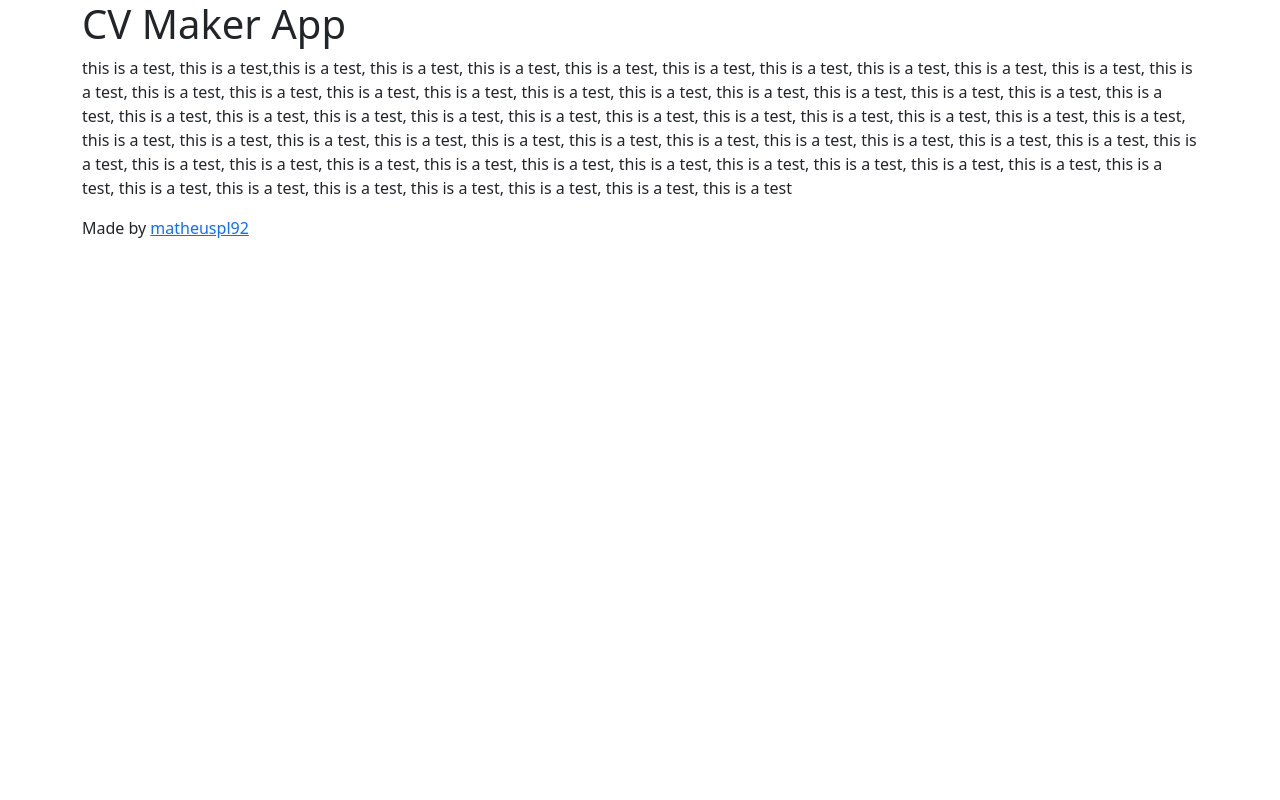
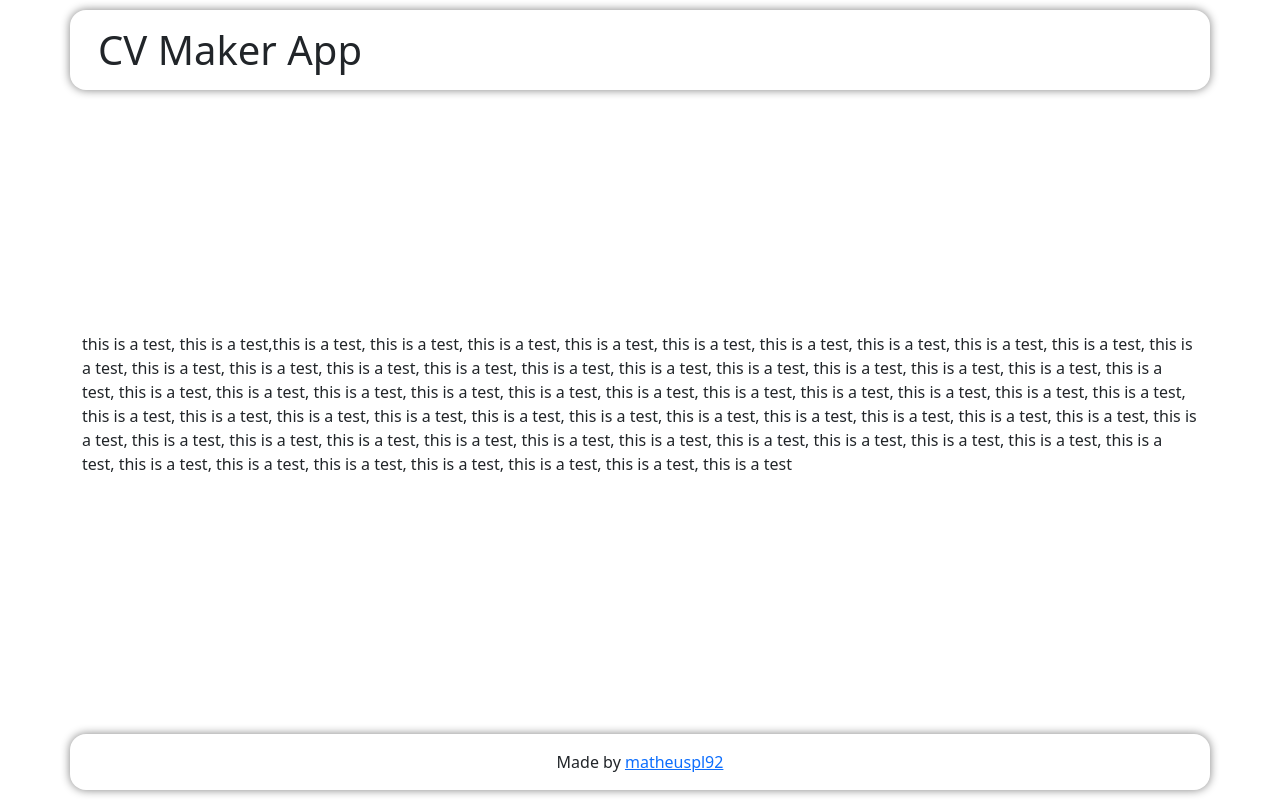
Before and after one commit to matheuspl92/cv-project, a React (Create React App) app: page / in a window 1280 px wide. Built offline with nearby package versions, Linux system fonts and the light colour scheme.

Commit message:
Change project structure and add CSS stylesheets

```diff
--- /dev/null
+++ b/src/App.css
@@ -0,0 +1,7 @@
+#main-container {
+    padding: 10px;
+    display: flex;
+    flex-direction: column;
+    justify-content: space-between;
+    height: 100vh;
+}
--- a/src/App.js
+++ b/src/App.js
@@ -1,25 +1,19 @@
 import React from "react";
 import { Component } from "react";
-import { Container, Row } from "react-bootstrap";
 import 'bootstrap/dist/css/bootstrap.min.css';
-import Header from "./components/Header";
-import Footer from "./components/Footer";
-import Content from "./components/Content";
+import Header from "./components/header/Header";
+import Footer from "./components/footer/Footer";
+import Content from "./components/content/Content";
+import './App.css'
 
 class App extends Component {
   render() {
     return (
-      <Container>
-        <Row>
-          <Header />
-        </Row>
-        <Row>
-          <Content />
-        </Row>
-        <Row>
-          <Footer />
-        </Row>
-      </Container>
+      <div id="main-container">
+        <Header />
+        <Content />
+        <Footer />
+      </div>
     )
   }
 }
--- /dev/null
+++ b/src/components/footer/Footer.css
@@ -0,0 +1,10 @@
+#footer {
+    text-align: center;
+    box-shadow: 0px 0px 10px gray;
+    border-radius: 1em;
+}
+
+#footer p {
+    margin: 0;
+    padding: 16px;
+}
--- a/src/components/Footer.js
+++ b/src/components/footer/Footer.js
@@ -1,11 +1,12 @@
 import React from "react";
 import { Component } from "react";
 import { Container } from "react-bootstrap";
+import './Footer.css';
 
 export default class Footer extends Component {
     render() {
         return (
-            <Container>
+            <Container id='footer'>
                 <p>Made by <a href="https://github.com/matheuspl92/weather-app" rel="noopener noreferrer" target="_blank">matheuspl92</a></p>
             </Container>
         )
--- /dev/null
+++ b/src/components/header/Header.css
@@ -0,0 +1,9 @@
+#header {
+    box-shadow: 0px 0px 10px gray;
+    border-radius: 1em;
+}
+
+#header h1 {
+    margin: 0;
+    padding: 16px;
+}
--- a/src/components/Header.js
+++ b/src/components/header/Header.js
@@ -1,12 +1,13 @@
 import React from "react";
 import { Component } from "react";
 import { Container } from "react-bootstrap";
+import './Header.css';
 
 export default class Header extends Component {
     render() {
         return (
-            <Container>
-                <h1>CV Maker App</h1>
+            <Container id="header">
+                <h1 id="header-title">CV Maker App</h1>
             </Container>
         )
     }
```
Also changed, not shown: src/components/content/Content.css (added), src/components/content/Content.js (renamed from src/components/Content.js).
